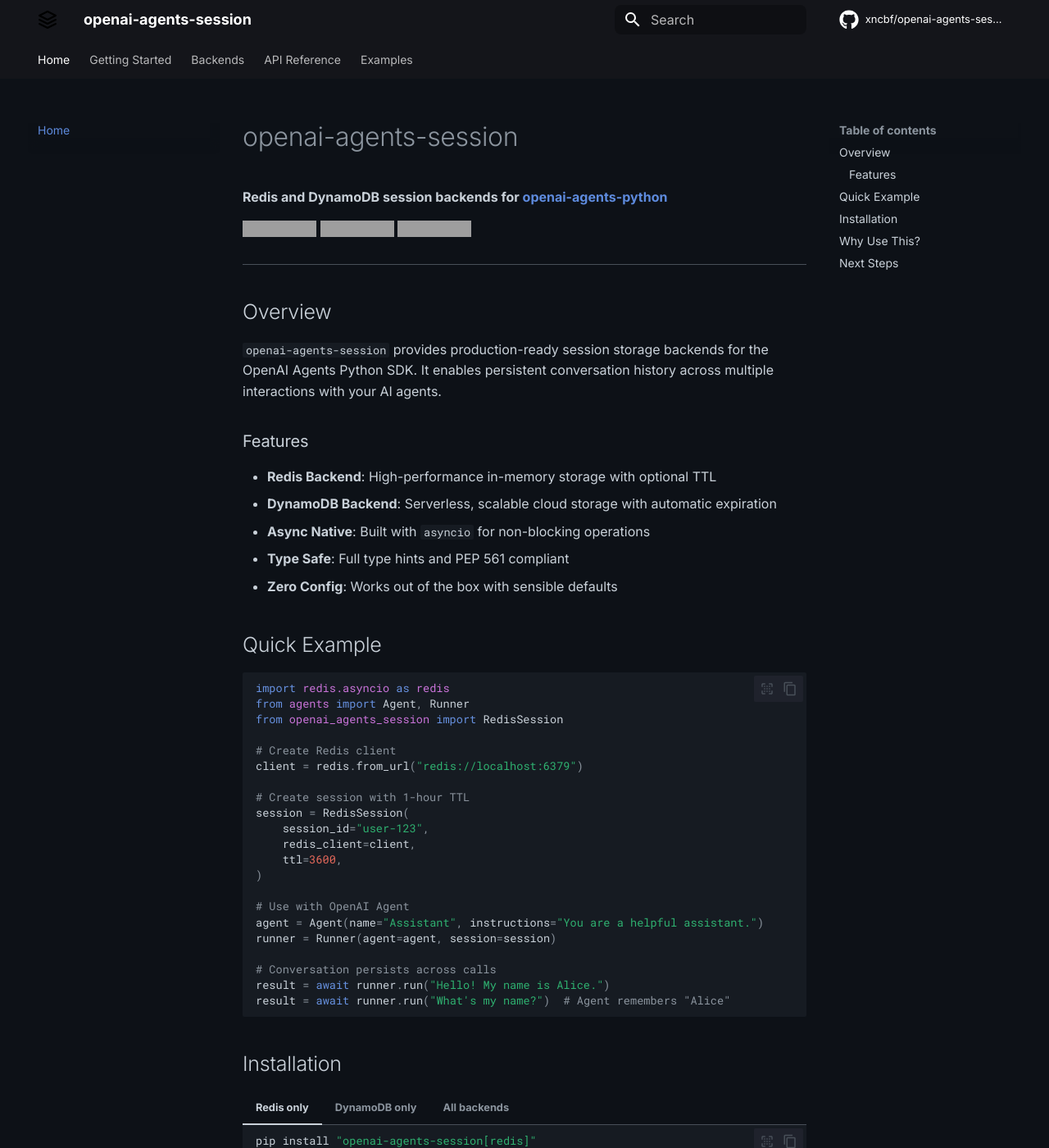
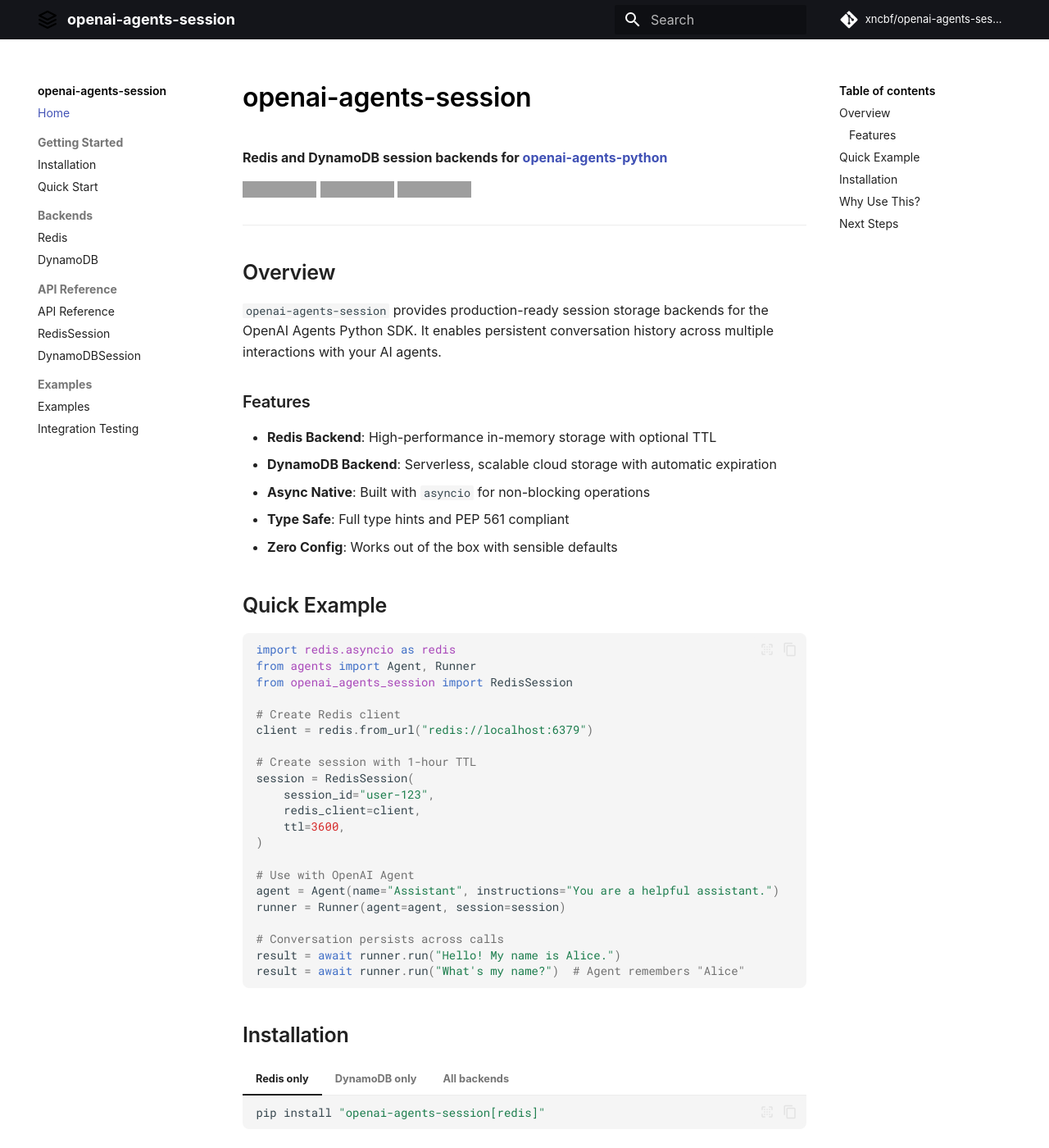
Before and after one commit to xncbf/openai-agents-session, an MkDocs documentation site: the page built from docs/index.md, in a window 1280 px wide and 1400 px high. Shown: the whole window at 82% size. Built offline with MkDocs 1.6.1 and Material for MkDocs 9.7.7, drawn with Linux system fonts in a browser that asks for light colours; some web fonts are replaced; comment, search, counter and statistics services are not loaded; some of the changed text lies outside the part shown; grey boxes are pictures that could not be loaded.

Commit message:
Add pre-commit configuration and update documentation
- Introduced a pre-commit configuration file for automated linting and type checking using Ruff and Ty.
- Simplified CLAUDE.md by removing outdated instructions and retaining essential references.
- Updated mkdocs.yml to streamline theme settings and removed unnecessary features.
- Enhanced CSS for documentation with new font styles and improved layout.
- Refactored DynamoDB and Redis session serialization to use type casting for better type safety.
- Cleaned up test function signatures for consistency and readability.

```diff
--- a/docs/stylesheets/extra.css
+++ b/docs/stylesheets/extra.css
@@ -1,87 +1,166 @@
-/* Custom styles for openai-agents-session documentation */
+@font-face {
+  font-display: swap;
+  font-family: "OpenAI Sans";
+  font-style: normal;
+  font-weight: 400;
+  src: url("https://cdn.openai.com/common/fonts/openai-sans/OpenAISans-Regular.woff2") format("woff2");
+}
+
+@font-face {
+  font-display: swap;
+  font-family: "OpenAI Sans";
+  font-style: italic;
+  font-weight: 400;
+  src: url("https://cdn.openai.com/common/fonts/openai-sans/OpenAISans-RegularItalic.woff2") format("woff2");
+}
+
+@font-face {
+  font-display: swap;
+  font-family: "OpenAI Sans";
+  font-style: normal;
+  font-weight: 500;
+  src: url("https://cdn.openai.com/common/fonts/openai-sans/OpenAISans-Medium.woff2") format("woff2");
+}
+
+@font-face {
+  font-display: swap;
+  font-family: "OpenAI Sans";
+  font-style: italic;
+  font-weight: 500;
+  src: url("https://cdn.openai.com/common/fonts/openai-sans/OpenAISans-MediumItalic.woff2") format("woff2");
+}
+
+@font-face {
+  font-display: swap;
+  font-family: "OpenAI Sans";
+  font-style: normal;
+  font-weight: 600;
+  src: url("https://cdn.openai.com/common/fonts/openai-sans/OpenAISans-Semibold.woff2") format("woff2");
+}
+
+@font-face {
+  font-display: swap;
+  font-family: "OpenAI Sans";
+  font-style: italic;
+  font-weight: 600;
+  src: url("https://cdn.openai.com/common/fonts/openai-sans/OpenAISans-SemiboldItalic.woff2") format("woff2");
+}
+
+@font-face {
+  font-display: swap;
+  font-family: "OpenAI Sans";
+  font-style: normal;
+  font-weight: 700;
+  src: url("https://cdn.openai.com/common/fonts/openai-sans/OpenAISans-Bold.woff2") format("woff2");
+}
+
+@font-face {
+  font-display: swap;
+  font-family: "OpenAI Sans";
+  font-style: italic;
+  font-weight: 700;
+  src: url("https://cdn.openai.com/common/fonts/openai-sans/OpenAISans-BoldItalic.woff2") format("woff2");
+}
 
 :root {
-  --md-primary-fg-color: #000000;
-  --md-primary-fg-color--light: #1a1a1a;
-  --md-primary-fg-color--dark: #000000;
+  --md-text-font: "OpenAI Sans", -apple-system, system-ui, Helvetica, Arial, sans-serif;
+  --md-typeface-heading: "OpenAI Sans", -apple-system, system-ui, Helvetica, Arial, sans-serif;
+  --md-default-fg-color: #212121;
+  --md-default-bg-color: #ffffff;
+  --md-primary-fg-color: #000;
+  --md-accent-fg-color: #000;
+  --md-code-bg-color: #f5f5f5;
+  --md-table-row-border-color: #e0e0e0;
+  --md-admonition-bg-color: #f8f8f8;
+  --md-admonition-title-fg-color: #373737;
+  --md-default-fg-color--light: #000;
+  --md-typeset-a-color: #000;
+  --md-code-fg-color: #000;
 }
 
-/* Dark theme customization */
-[data-md-color-scheme="slate"] {
-  --md-default-bg-color: #0d1117;
-  --md-default-fg-color: #c9d1d9;
-  --md-default-fg-color--light: #8b949e;
-  --md-default-fg-color--lighter: #6e7681;
-  --md-default-fg-color--lightest: #484f58;
-
-  --md-code-bg-color: #161b22;
-  --md-code-fg-color: #c9d1d9;
-
-  --md-typeset-a-color: #58a6ff;
-
-  --md-accent-fg-color: #58a6ff;
-  --md-accent-fg-color--transparent: rgba(88, 166, 255, 0.1);
+.md-header {
+  background-color: #000;
 }
 
-/* Header styling */
-.md-header {
-  background-color: #000000;
+.md-header--shadow {
+  box-shadow: none;
 }
 
-/* Navigation tabs */
-.md-tabs {
-  background-color: #000000;
+.md-content .md-typeset h1 {
+  color: #000;
 }
 
-/* Code blocks */
-.highlight code {
-  font-size: 0.85em;
+.md-typeset p,
+.md-typeset li {
+  font-size: 16px;
 }
 
-/* Admonitions */
+.md-typeset__table p {
+  line-height: 1em;
+}
+
+.md-nav {
+  font-size: 14px;
+}
+
+.md-nav__title {
+  color: #000;
+  font-weight: 600;
+}
+
+.md-typeset h1,
+.md-typeset h2,
+.md-typeset h3,
+.md-typeset h4 {
+  font-weight: 600;
+}
+
+.md-typeset h1 code {
+  color: #000;
+  padding: 0;
+  background-color: transparent;
+}
+
+.md-footer {
+  display: none;
+}
+
+.md-header__title {
+  margin-left: 0 !important;
+}
+
 .md-typeset .admonition,
 .md-typeset details {
-  border-radius: 8px;
-}
-
-/* Tables */
-.md-typeset table:not([class]) {
+  border: none;
+  outline: none;
   border-radius: 8px;
   overflow: hidden;
 }
 
-/* Links */
-.md-typeset a {
+.md-typeset pre > code {
+  font-size: 14px;
+}
+
+.md-typeset__table code {
+  font-size: 14px;
+}
+
+.md-content a {
   text-decoration: none;
 }
 
-.md-typeset a:hover {
+.md-content a:hover {
   text-decoration: underline;
 }
 
-/* Footer */
-.md-footer {
-  background-color: #0d1117;
-}
-
-/* Search */
-.md-search__form {
+.md-content .md-code__content {
   border-radius: 8px;
 }
 
-/* Buttons */
-.md-typeset .md-button {
-  border-radius: 6px;
+.md-clipboard.md-icon {
+  color: #9e9e9e;
 }
 
-/* Cards for feature highlights */
-.feature-card {
-  background: var(--md-code-bg-color);
-  border-radius: 8px;
-  padding: 1.5rem;
-  margin: 1rem 0;
+.md-sidebar__scrollwrap {
+  scrollbar-color: auto !important;
 }
-
-.feature-card h3 {
-  margin-top: 0;
-}
--- a/mkdocs.yml
+++ b/mkdocs.yml
@@ -6,44 +6,19 @@
 repo_url: https://github.com/xncbf/openai-agents-session
 edit_uri: edit/main/docs/
 
-copyright: Copyright &copy; 2024 xncbf
-
 theme:
   name: material
-  language: en
-  palette:
-    # Dark mode only (like OpenAI docs)
-    scheme: slate
-    primary: black
-    accent: blue
-  font:
-    text: Inter
-    code: Roboto Mono
   features:
     - content.code.copy
     - content.code.select
     - content.code.annotate
-    - content.tabs.link
-    - navigation.tabs
+    - navigation.path
     - navigation.sections
     - navigation.expand
-    - navigation.path
-    - navigation.top
-    - navigation.footer
-    - search.suggest
-    - search.highlight
-    - toc.follow
-  icon:
-    repo: fontawesome/brands/github
+  palette:
+    primary: black
   logo: assets/logo.svg
   favicon: assets/favicon.svg
-
-extra:
-  social:
-    - icon: fontawesome/brands/github
-      link: https://github.com/xncbf/openai-agents-session
-    - icon: fontawesome/brands/python
-      link: https://pypi.org/project/openai-agents-session/
 
 extra_css:
   - stylesheets/extra.css
@@ -64,9 +39,6 @@
       smart_enable: all
   - pymdownx.caret
   - pymdownx.details
-  - pymdownx.emoji:
-      emoji_index: !!python/name:material.extensions.emoji.twemoji
-      emoji_generator: !!python/name:material.extensions.emoji.to_svg
   - pymdownx.highlight:
       anchor_linenums: true
       line_spans: __span
--- a/pyproject.toml
+++ b/pyproject.toml
@@ -44,6 +44,7 @@
     "fakeredis>=2.26.0",
     "ruff>=0.8.0",
     "ty>=0.0.1a7",
+    "pre-commit>=4.0.0",
 ]
 docs = [
     "mkdocs-material>=9.5.0",
@@ -148,5 +149,5 @@
 ]
 show_missing = true
 
-[tool.ty]
+[tool.ty.environment]
 python-version = "3.10"
```
Also changed, not shown: .pre-commit-config.yaml (added, +16 -0 lines), CLAUDE.md (+1 -77 lines), 5 other files.
